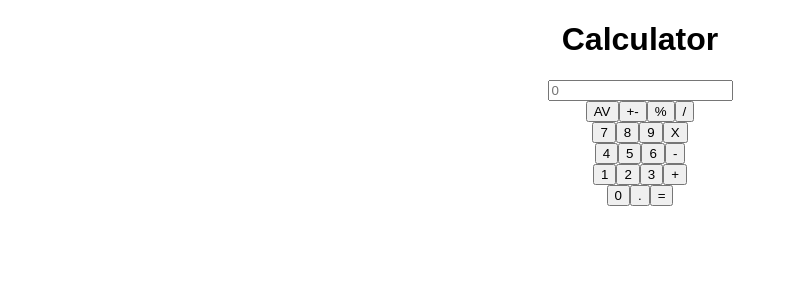
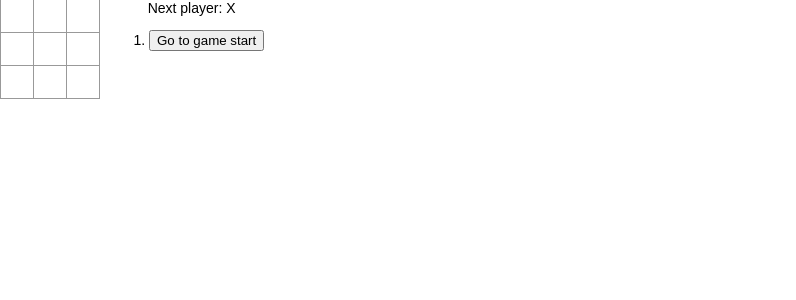
Before and after one commit to efriedla/reactpractice, a React (Create React App) app: page / in a window 1280 px wide. Shown: the top 300 px of the page, without its empty margins (0-796 px from the left). Built offline with nearby package versions, Linux system fonts and the light colour scheme.

Commit message:
finished TickTackToe

```diff
--- a/src/App.js
+++ b/src/App.js
@@ -1,14 +1,14 @@
 import React, { Component } from 'react';
-import logo from './logo.svg';
 import './App.css';
 import Calculator from './Calculator/Calculator';
+import TickTackToe from './TickTackToe/TickTackToe';
 
 
 class App extends Component {
   render() {
     return (
       <div className="App">
-        <Calculator />
+        <TickTackToe/>
       </div>
     );
   }
--- /dev/null
+++ b/src/TickTackToe/Board.js
@@ -0,0 +1,42 @@
+import React, { Component } from 'react';
+import Square from './Square';
+import calculateWinner from './CalculateWinner';
+import './TickTackToe.css';
+
+class Board extends React.Component {
+
+
+    renderSquare(i) {
+        return (
+          <Square
+          value={this.props.squares[i]}
+          onClick={() => this.props.onClick(i)}
+          />
+        );
+      }
+    render() {
+
+
+      return (
+        <div>
+          {/* <div className="tstatus">{status}</div> */}
+          <div className="board-row">
+            {this.renderSquare(0)}
+            {this.renderSquare(1)}
+            {this.renderSquare(2)}
+          </div>
+          <div className="board-row">
+            {this.renderSquare(3)}
+            {this.renderSquare(4)}
+            {this.renderSquare(5)}
+          </div>
+          <div className="board-row">
+            {this.renderSquare(6)}
+            {this.renderSquare(7)}
+            {this.renderSquare(8)}
+          </div>
+        </div>
+      );
+    }
+  }
+  export default Board
--- /dev/null
+++ b/src/TickTackToe/CalculateWinner.js
@@ -0,0 +1,23 @@
+import React, { Component } from 'react';
+import './TickTackToe.css';
+
+
+export default function calculateWinner(squares) {
+    const lines = [
+      [0, 1, 2],
+      [3, 4, 5],
+      [6, 7, 8],
+      [0, 3, 6],
+      [1, 4, 7],
+      [2, 5, 8],
+      [0, 4, 8],
+      [2, 4, 6],
+    ];
+    for (let i = 0; i < lines.length; i++) {
+      const [a, b, c] = lines[i];
+      if (squares[a] && squares[a] === squares[b] && squares[a] === squares[c]) {
+        return squares[a];
+      }
+    }
+    return null;
+  }
--- /dev/null
+++ b/src/TickTackToe/Square.js
@@ -0,0 +1,11 @@
+import React, { Component } from 'react';
+import './TickTackToe.css';
+
+
+export default function Square(props) {
+  return (
+    <button className="tsquare" onClick={props.onClick}>
+      {props.value}
+    </button>
+  );
+}
--- a/src/TickTackToe/TickTackToe.css
+++ b/src/TickTackToe/TickTackToe.css
@@ -0,0 +1,51 @@
+body {
+    font: 14px "Century Gothic", Futura, sans-serif;
+    margin: 20px;
+    margin: 0 auto;
+  }
+
+  ol, ul {
+    padding-left: 30px;
+  }
+
+  .board-row:after {
+    clear: both;
+    content: "";
+    display: table;
+  }
+
+  .tstatus {
+    margin-bottom: 10px;
+  }
+
+  .tsquare {
+    background: #fff;
+    border: 1px solid #999;
+    float: left;
+    font-size: 24px;
+    font-weight: bold;
+    line-height: 34px;
+    height: 34px;
+    margin-right: -1px;
+    margin-top: -1px;
+    padding: 0;
+    text-align: center;
+    width: 34px;
+  }
+
+  .tsquare:focus {
+    outline: none;
+  }
+
+  .kbd-navigation .square:focus {
+    background: #ddd;
+  }
+
+  .tgame {
+    display: flex;
+    flex-direction: row;
+  }
+
+  .tgame-info {
+    margin-left: 20px;
+  }
--- a/src/TickTackToe/TickTackToe.js
+++ b/src/TickTackToe/TickTackToe.js
@@ -0,0 +1,86 @@
+import React, { Component } from 'react';
+import './TickTackToe.css';
+import Board from './Board';
+import calculateWinner from './CalculateWinner';
+
+
+class TickTackToe extends Component {
+    constructor(props) {
+        super(props);
+        this.state = {
+          history: [
+            {
+              squares: Array(9).fill(null)
+            }
+          ],
+          stepNumber: 0,
+          xIsNext: true
+        };
+      }
+
+      handleClick(i) {
+        const history = this.state.history.slice(0, this.state.stepNumber + 1);
+        const current = history[history.length - 1];
+        const squares = current.squares.slice();
+        if (calculateWinner(squares) || squares[i]) {
+          return;
+        }
+        squares[i] = this.state.xIsNext ? "X" : "O";
+        this.setState({
+          history: history.concat([
+            {
+              squares: squares
+            }
+          ]),
+          stepNumber: history.length,
+          xIsNext: !this.state.xIsNext
+        });
+      }
+
+      jumpTo(step) {
+        this.setState({
+          stepNumber: step,
+          xIsNext: (step % 2) === 0
+        });
+      }
+
+      render() {
+        const history = this.state.history;
+        const current = history[this.state.stepNumber];
+        const winner = calculateWinner(current.squares);
+
+        const moves = history.map((step, move) => {
+          const desc = move ?
+            'Go to move #' + move :
+            'Go to game start';
+          return (
+            <li key={move}>
+              <button onClick={() => this.jumpTo(move)}>{desc}</button>
+            </li>
+          );
+        });
+
+        let status;
+        if (winner) {
+          status = "Winner: " + winner;
+        } else {
+          status = "Next player: " + (this.state.xIsNext ? "X" : "O");
+        }
+
+        return (
+          <div className="tgame">
+            <div className="tgame-board">
+              <Board
+                squares={current.squares}
+                onClick={i => this.handleClick(i)}
+              />
+            </div>
+            <div className="tgame-info">
+              <div>{status}</div>
+              <ol>{moves}</ol>
+            </div>
+          </div>
+        );
+      }
+    }
+export default TickTackToe;
```
